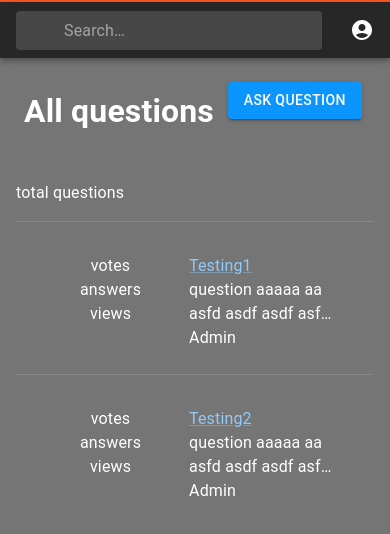
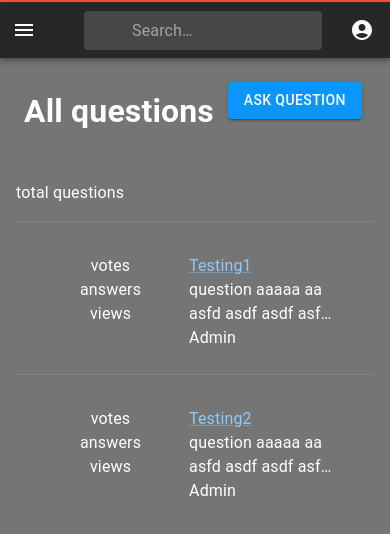
Before and after one commit to roope-a/project-web-applications, a React (Create React App) app in the folder client/: page / in a window 390 px wide. Shown: the top 534 px of the page. Built offline with nearby package versions, Linux system fonts and the light colour scheme.

Commit message:
added mobile menu

```diff
--- a/client/src/components/Header.js
+++ b/client/src/components/Header.js
@@ -16,7 +16,12 @@ import MailIcon from '@mui/icons-material/Mail';
 import NotificationsIcon from '@mui/icons-material/Notifications';
 import MoreIcon from '@mui/icons-material/MoreVert';
 import { useTheme } from '@mui/material/styles';
+import { Collapse, Drawer, List, ListItem } from '@mui/material';
+import LeftSideBar from './LeftSideBar';
 // AppBar design from https://mui.com/material-ui/react-app-bar/
+
+import ChevronLeftIcon from '@mui/icons-material/ChevronLeft';
+import ChevronRightIcon from '@mui/icons-material/ChevronRight';
 
 const Search = styled('div')(({ theme }) => ({
     position: 'relative',
@@ -45,6 +50,12 @@ const StyledInputBase = styled(InputBase)(({ theme }) => ({
         // [theme.breakpoints.up('md')]: {
         //     width: '20ch',
         // },
+    },
+}));
+
+const StyledIconButton = styled(IconButton)(({ theme }) => ({
+    [theme.breakpoints.up('md')]: {
+        display: 'none',
     },
 }));
 
@@ -150,10 +161,46 @@ function Header() {
     // );
 
 
+    const [open, setOpen] = React.useState(false);
+
+    const handleDrawerOpen = () => {
+        setOpen(true);
+    };
+
+    const handleDrawerClose = () => {
+        setOpen(false);
+    };
+
+
     return (
-        <Box sx={{ flexGrow: 1, borderTop: 2, borderColor: theme.palette.accent}}>
-            <AppBar position='static'>
+        <Box sx={{ flexGrow: 1, borderTop: 2, borderColor: theme.palette.accent }}>
+            <AppBar position='relative' sx={{ zIndex: theme.zIndex.drawer + 1 }}>
                 <Toolbar sx={{ justifyContent: 'space-between' }}>
+
+                    <StyledIconButton
+                        color="inherit"
+                        aria-label="open drawer"
+                        onClick={handleDrawerOpen}
+                        edge="start"
+                        sx={{
+                            marginRight: 5,
+                            ...(open && { display: 'none' }),
+                        }}
+                    >
+                        <MenuIcon />
+                    </StyledIconButton>
+                    <StyledIconButton
+                        color="inherit"
+                        aria-label="open drawer"
+                        onClick={handleDrawerClose}
+                        edge="start"
+                        sx={{
+                            marginRight: 5,
+                            ...(!open && { display: 'none' }),
+                        }}
+                    >
+                        <ChevronLeftIcon />
+                    </StyledIconButton>
 
                     <Search sx={{ flexGrow: 1 }}>
                         <StyledInputBase fullWidth={true}
@@ -187,6 +234,12 @@ function Header() {
                         </Box> */}
                 </Toolbar>
             </AppBar>
+            <Drawer open={open} sx={{width: 'auto', '& .MuiDrawer-paper': { width: 175, overflow: 'hidden'},}}>
+                <Toolbar></Toolbar>
+
+                    <LeftSideBar/>
+            </Drawer>
+
             {/* {renderMobileMenu} */}
             {renderMenu}
         </Box>
```
